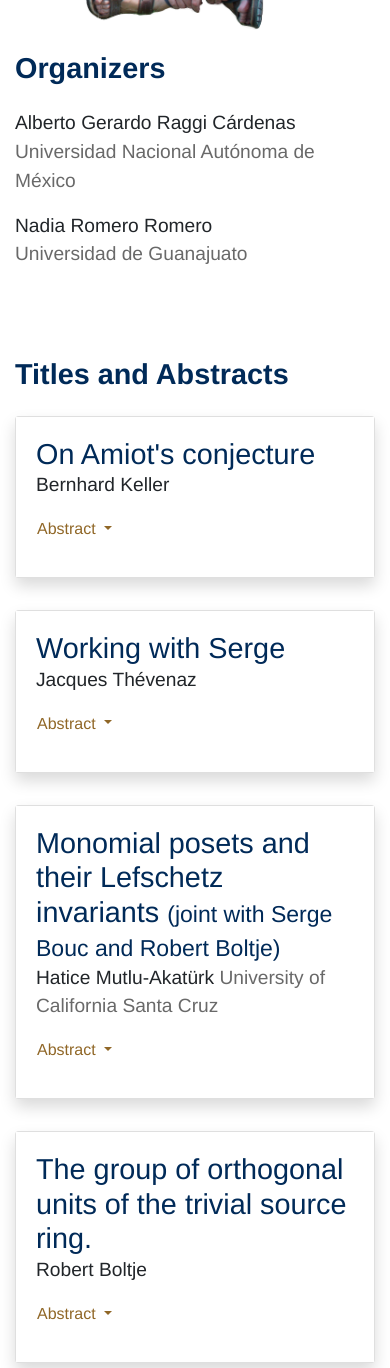
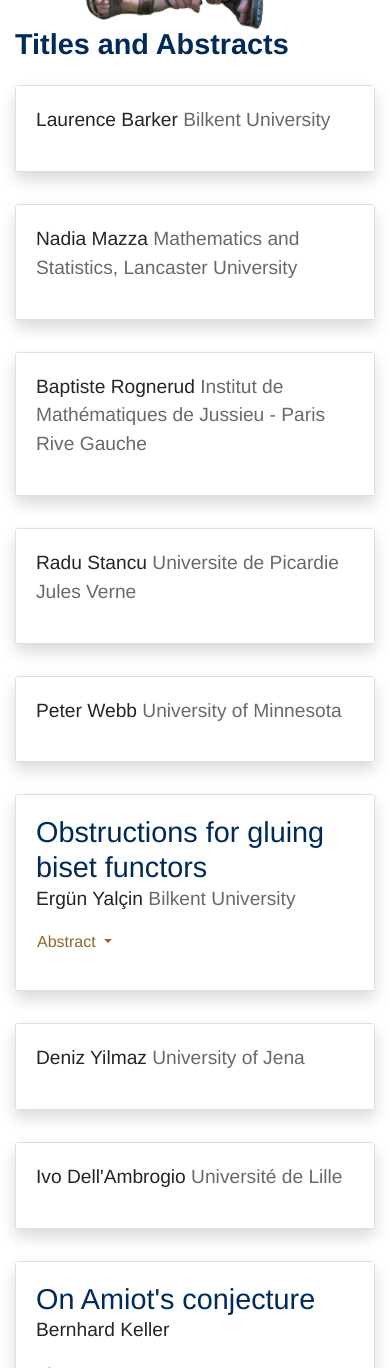
Before and after one commit to miguel-mx/Serge, a plain HTML site: page index.html in a window 390 px wide. Shown: the part 632-2000 px from the top of the page. Drawn offline with nearby package versions, Linux system fonts and the light colour scheme.

Commit message:
Speakers

```diff
--- a/css/ccm.css
+++ b/css/ccm.css
@@ -22,7 +22,7 @@ body {
 }
 
 .title {
-    font-size: 2rem;
+    font-size: 1.8rem;
     color: #002a58;
     font-weight: 500;
     line-height: 1.2;
@@ -233,6 +233,7 @@ body {
 .card-body p {
     font-size: 1rem;
     color: #545454;
+    text-align: justify;
 }
 
 .small {
--- a/index.html
+++ b/index.html
@@ -87,20 +87,83 @@
 
 <section class="presentation mt-5" id="presentation">
     <div class="container">
-        <div class="row mb-5">
-            <div class="col-12 col-md-8 mt-5">
-                <h1>Organizers</h1>
-                <div class="mt-4">
-                    <div class="author">Alberto Gerardo Raggi Cárdenas <br><span class="university">Universidad Nacional Autónoma de México</span></div>
-                    <div class="author">Nadia Romero Romero <br><span class="university">Universidad de Guanajuato</span></div>
-                </div>
-            </div>
-        </div>
+<!--        <div class="row mb-5">-->
+<!--            <div class="col-12 col-md-8 mt-5">-->
+<!--                <h1>Organizers</h1>-->
+<!--                <div class="mt-4">-->
+<!--                    <div class="author">Alberto Gerardo Raggi Cárdenas <br><span class="university">Universidad Nacional Autónoma de México</span></div>-->
+<!--                    <div class="author">Nadia Romero Romero <br><span class="university">Universidad de Guanajuato</span></div>-->
+<!--                </div>-->
+<!--            </div>-->
+<!--        </div>-->
 
         <div class="row" id="scientific-program">
             <div class="col-12 col-md-8">
                 <div id="accordion">
                     <h1 class="my-4">Titles and Abstracts</h1>
+
+                    <div class="card shadow">
+                        <div class="card-body bg-white">
+                            <div class="author">Laurence Barker <span class="university">Bilkent University</span></div>
+                        </div>
+                    </div>
+
+                    <div class="card shadow">
+                        <div class="card-body bg-white">
+                            <div class="author">Nadia Mazza <span class="university">Mathematics and Statistics, Lancaster University</span></div>
+                        </div>
+                    </div>
+
+                    <div class="card shadow">
+                        <div class="card-body bg-white">
+                            <div class="author">Baptiste Rognerud <span class="university">Institut de Mathématiques de Jussieu - Paris Rive Gauche</span></div>
+                        </div>
+                    </div>
+
+                    <div class="card shadow">
+                        <div class="card-body bg-white">
+                            <div class="author">Radu Stancu <span class="university">Universite de Picardie Jules Verne</span></div>
+                        </div>
+                    </div>
+
+                    <div class="card shadow">
+                        <div class="card-body bg-white">
+                            <div class="author">Peter Webb <span class="university">University of Minnesota</span></div>
+                        </div>
+                    </div>
+
+                    <div class="card shadow">
+                        <div class="card-body bg-white">
+                            <div class="title">Obstructions for gluing biset functors</div>
+                            <div class="author">Ergün Yalçin <span class="university">Bilkent University</span></div>
+                            <button class="btn btn-link dropdown-toggle" data-toggle="collapse" data-target="#collapseYalcin" aria-expanded="false" aria-controls="collapseYalcin">
+                                Abstract
+                            </button>
+                            <div id="collapseYalcin" class="collapse" aria-labelledby="headingYalcin" data-parent="#accordion">
+                                <p>We consider a gluing problem for a destriction functor defined on subquotients of a
+                                    finite group as a generalization of gluing problems that were considered by Bouc and
+                                    Thévenaz for the Dade group functor. We develop an obstruction theory for this general
+                                    gluing problem and apply it to some well-known p-biset functors, such as the Burnside
+                                    ring functor, the rational representation ring functor, and the Dade group functor at
+                                    odd primes. We recover the results due to Bouc and Thévenaz for the torsion part of the
+                                    Dade group and improve them for the Dade group functor. This is a joint work with Olçay Coskun.
+                                </p>
+                            </div>
+                        </div>
+                    </div>
+
+                    <div class="card shadow">
+                        <div class="card-body bg-white">
+                            <div class="author">Deniz Yilmaz <span class="university">University of Jena</span></div>
+                        </div>
+                    </div>
+
+                    <div class="card shadow">
+                        <div class="card-body bg-white">
+                            <div class="author">Ivo Dell'Ambrogio <span class="university">Université de Lille</span></div>
+                        </div>
+                    </div>
+
                     <div class="card shadow">
                         <div class="card-body bg-white">
                             <div class="title">On Amiot's conjecture</div>
@@ -124,7 +187,7 @@
                     <div class="card shadow">
                         <div class="card-body bg-white">
                             <div class="title">Working with Serge</div>
-                            <div class="author">Jacques Thévenaz</div>
+                            <div class="author">Jacques Thévenaz <span class="university">EPFL</span></div>
                             <button class="btn btn-link dropdown-toggle" data-toggle="collapse" data-target="#collapseJaques" aria-expanded="false" aria-controls="collapseJacques">
                                 Abstract
                             </button>
@@ -190,40 +253,22 @@
     </div>
 </section>
 
-
-<!--<section id="cursos" class="cursos mt-5">-->
-<!--    <div class="container">-->
-<!--        <div class="row mt-4">-->
-<!--            <div class="col-12 col-lg-6">-->
-<!--            </div>-->
-<!--            <div class="col-12 col-lg-6">-->
-<!--            </div>-->
-<!--        </div>-->
-<!--    </div>-->
-<!--</section>-->
-
 <section id="organizadores" class="organizadores mt-5">
     <div class="container">
-        <h1>Contact</h1>
+        <h1>Organizers</h1>
         <div class="row mt-5">
             <div class="col-12 col-lg-6">
-                <p class="lead">raggi<i class="bi bi-at"></i>matmor.unam.mx</p>
-                <p class="lead">nadia.romero<i class="bi bi-at"></i>cimat.mx</p>
+                <div class="author text-white">Alberto Gerardo Raggi Cárdenas <br><span class="university">Universidad Nacional Autónoma de México</span>
+                    <p class="lead">raggi<i class="bi bi-at"></i>matmor.unam.mx</p>
+                </div>
+                <div class="author text-white">Nadia Romero Romero <br><span class="university">Universidad de Guanajuato</span>
+                    <p class="lead">nadia.romero<i class="bi bi-at"></i>cimat.mx</p>
+                </div>
             </div>
         </div>
     </div>
 </section>
-<!--<section id="contact" class="my-5">-->
-<!--    <div class="container">-->
-<!--        <div class="row">-->
-<!--            <div class="col-12 col-lg-6">-->
-<!--&lt;!&ndash;                <img src="cimpa.png" alt="CIMPA logo">&ndash;&gt;-->
-<!--&lt;!&ndash;&lt;!&ndash;                <h1>Contact</h1>&ndash;&gt;&ndash;&gt;-->
-<!--&lt;!&ndash;                <p class="lead"> <i class="fas fa-at"></i> matmor.unam.mx</p>&ndash;&gt;-->
-<!--            </div>-->
-<!--        </div>-->
-<!--    </div>-->
-<!--</section>-->
+
 
 <div class="d-flex">
     <div class="row no-gutters">
```
